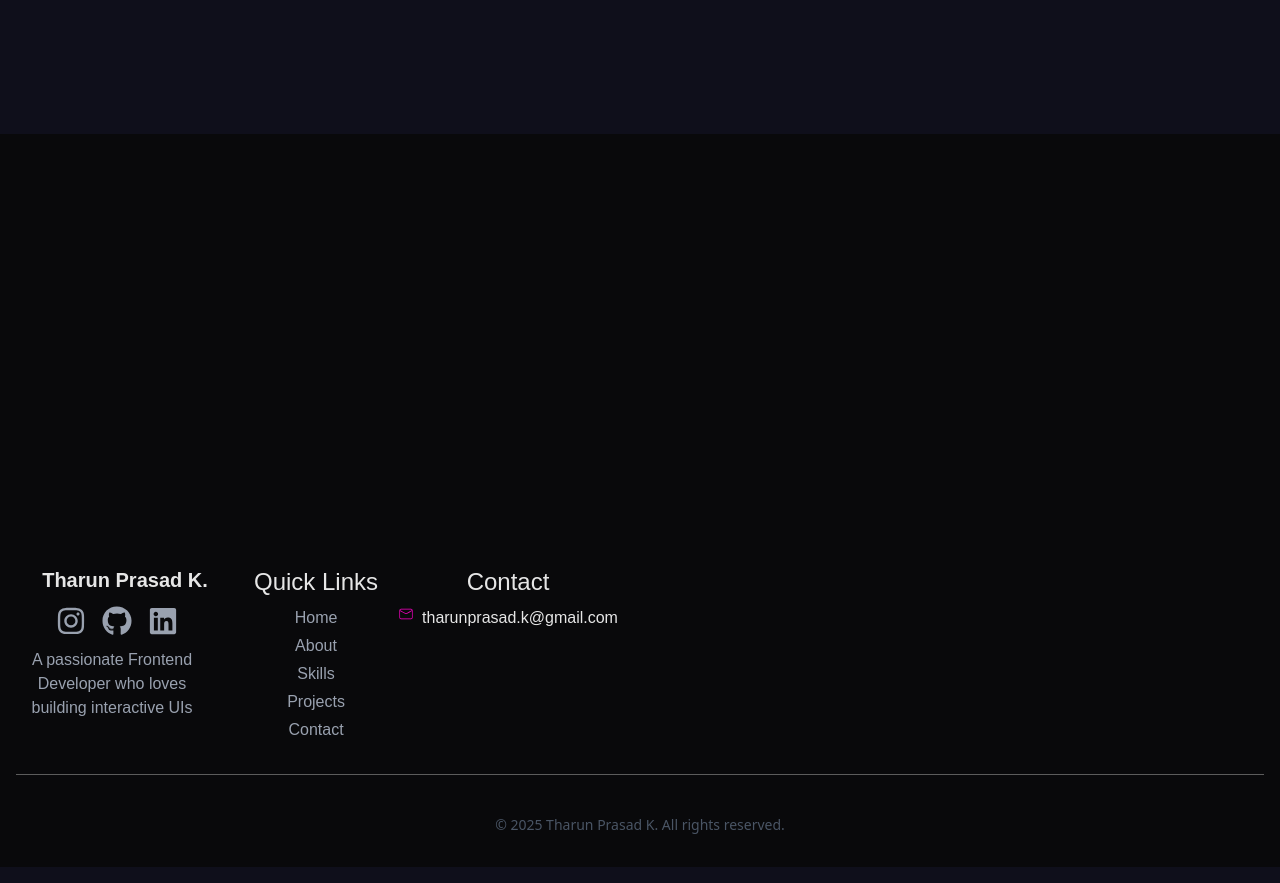
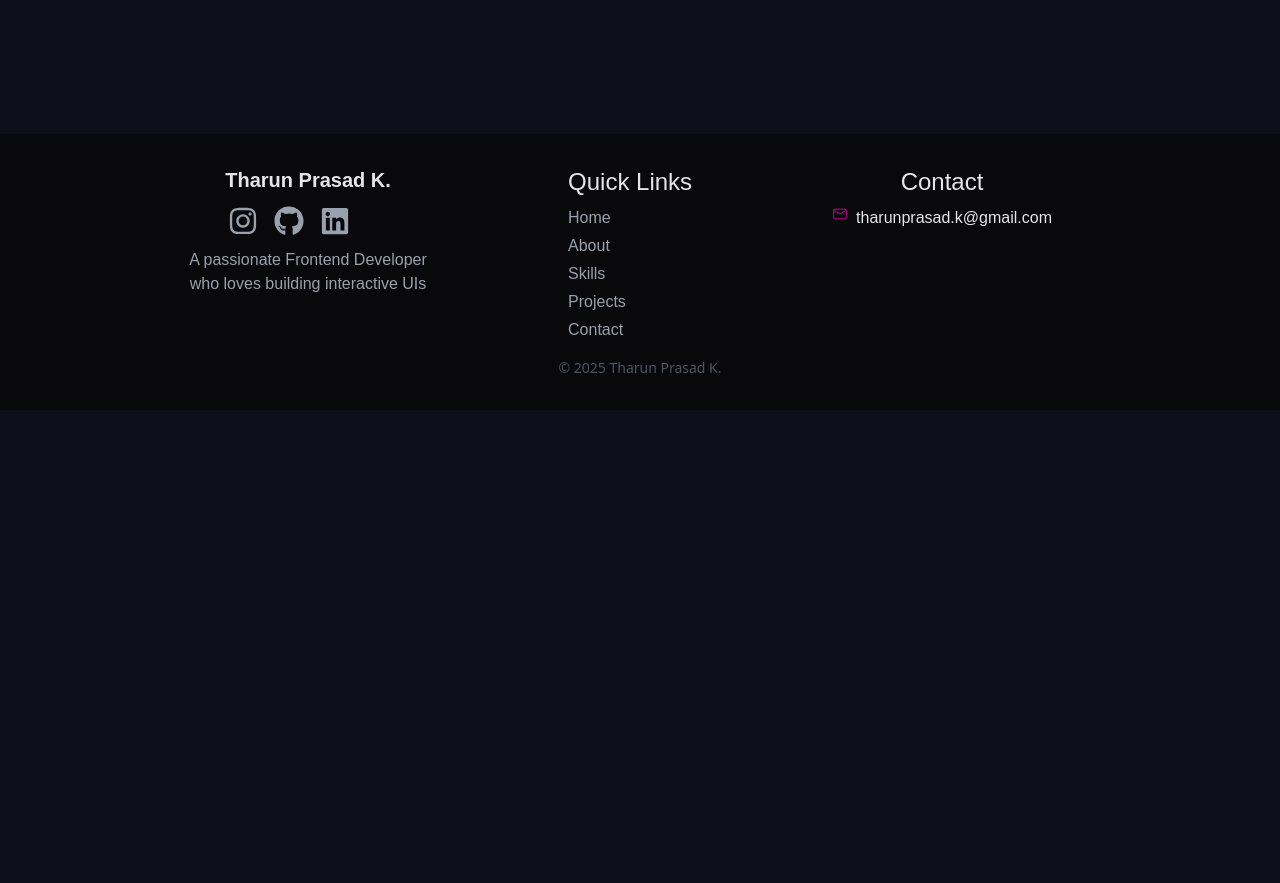
Before and after one commit to tharun10x/Portfoilio, a React (Vite) app: page / in a window 1280 px wide. Shown: the part 2000-2883 px from the top of the page. After the commit the page ends 2426 px from the top, so only its background shows below. Built offline with nearby package versions, Linux system fonts and the light colour scheme.

Commit message:
Modified the footer's quick links section

```diff
--- a/src/App.jsx
+++ b/src/App.jsx
@@ -33,9 +33,7 @@ function App() {
 
       {/* Combined matte black background section for contact and footer */}
       <div className="w-screen bg-[#09090b] relative left-1/2 right-1/2 -mx-[50vw]">
-        <section id="contact" className="min-h-[50vh] w-full" aria-label="Contact section">
 
-        </section>
         <Footer />
       </div>
 
--- a/src/Components/footer.jsx
+++ b/src/Components/footer.jsx
@@ -5,8 +5,8 @@ import { FaGithub } from "react-icons/fa";
 export default function Footer() {
   return (
     <footer className="w-full py-8" aria-label="Footer">
-    <div className="px-4 mx-0">
-        <div className="flex flex-col md:flex-row w-[10%]justify-around items-start gap-5">
+    <div className="px-4 mx-0 flex justify-center gap-10">
+        <div className="flex flex-col md:flex-row justify-around items-start gap-35 ">
           <div className="branding">
             <h1 className="text-xl font-bold text-[#E6E6E6] mb-1">
               Tharun Prasad K.
@@ -45,17 +45,17 @@ export default function Footer() {
               <br />
 
             </div>
-            <p className="mt-3 text-gray-400 w-48">A passionate Frontend Developer who loves building interactive UIs</p>
+            <p className="mt-3 text-gray-400 w-60">A passionate Frontend Developer who loves building interactive UIs</p>
           </div>
 
           <div className="quick">
             <h2 className="text-2xl text-[#E6E6E6] mb-2">Quick Links</h2>
-            <ul className="space-y-1 list-none p-0 m-0">
-              <li><a className="text-gray-400 hover:text-gray-200 transition" href="#home">Home</a></li>
-              <li><a className="text-gray-400 hover:text-gray-200 transition" href="#about">About</a></li>
-              <li><a className="text-gray-400 hover:text-gray-200 transition" href="#skills">Skills</a></li>
-              <li><a className="text-gray-400 hover:text-gray-200 transition" href="#projects">Projects</a></li>
-              <li><a className="text-gray-400 hover:text-gray-200 transition" href="#contact">Contact</a></li>
+            <ul className="space-y-1 list-none p-0 m-0 flex-col justify-start">
+              <li className='flex justify-start'><a className="text-gray-400 hover:text-gray-200 transition" href="#home">Home</a></li>
+              <li className='flex justify-start'><a className="text-gray-400 hover:text-gray-200 transition" href="#about">About</a></li>
+              <li className='flex justify-start'><a className="text-gray-400 hover:text-gray-200 transition" href="#skills">Skills</a></li>
+              <li className='flex justify-start'><a className="text-gray-400 hover:text-gray-200 transition" href="#projects">Projects</a></li>
+              <li className='flex justify-start'><a className="text-gray-400 hover:text-gray-200 transition" href="#contact">Contact</a></li>
             </ul>
           </div>
           <div className=" ">
@@ -74,10 +74,11 @@ export default function Footer() {
 
         <div className="border-t border-[#5c5c5cff] mt-8 pt-6" />
 
-          <p className="text-sm mt-4 text-gray-600 dark:text-gray-400 font-sans">
-            &copy; {new Date().getFullYear()} Tharun Prasad K. All rights reserved.
-          </p>
+
       </div>
+      <p className="text-sm mt-4 text-gray-600 dark:text-gray-400 font-sans h-5">
+            &copy; {new Date().getFullYear()} Tharun Prasad K.
+      </p>
     </footer>
   );
 }
```
